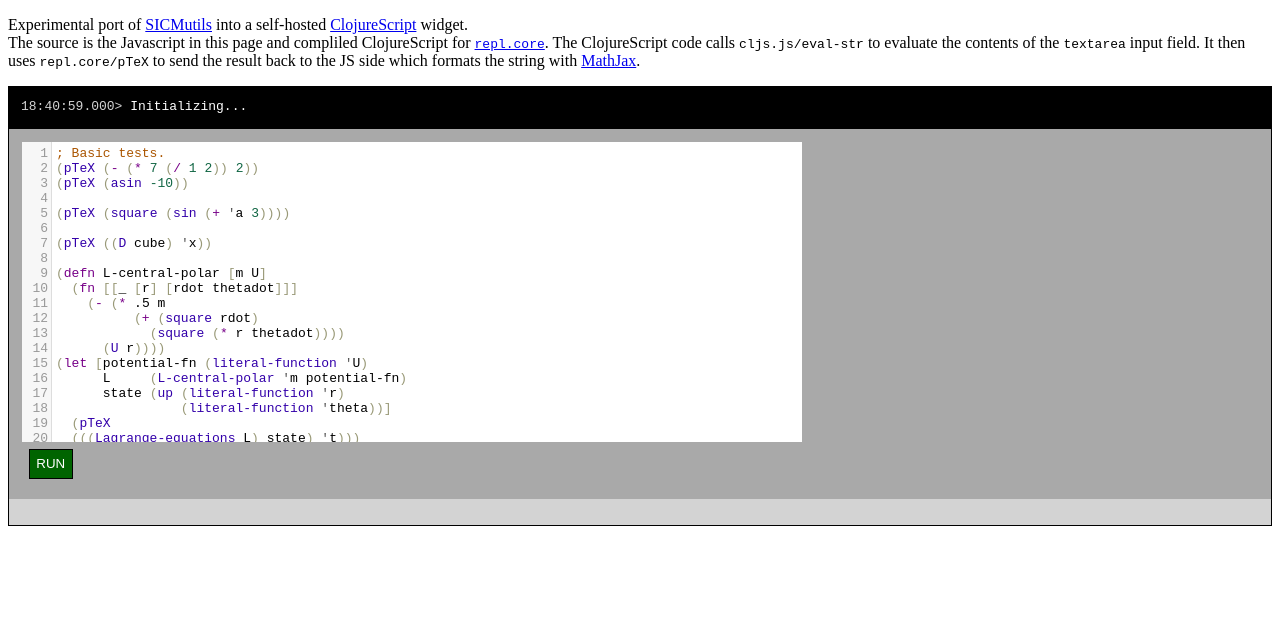
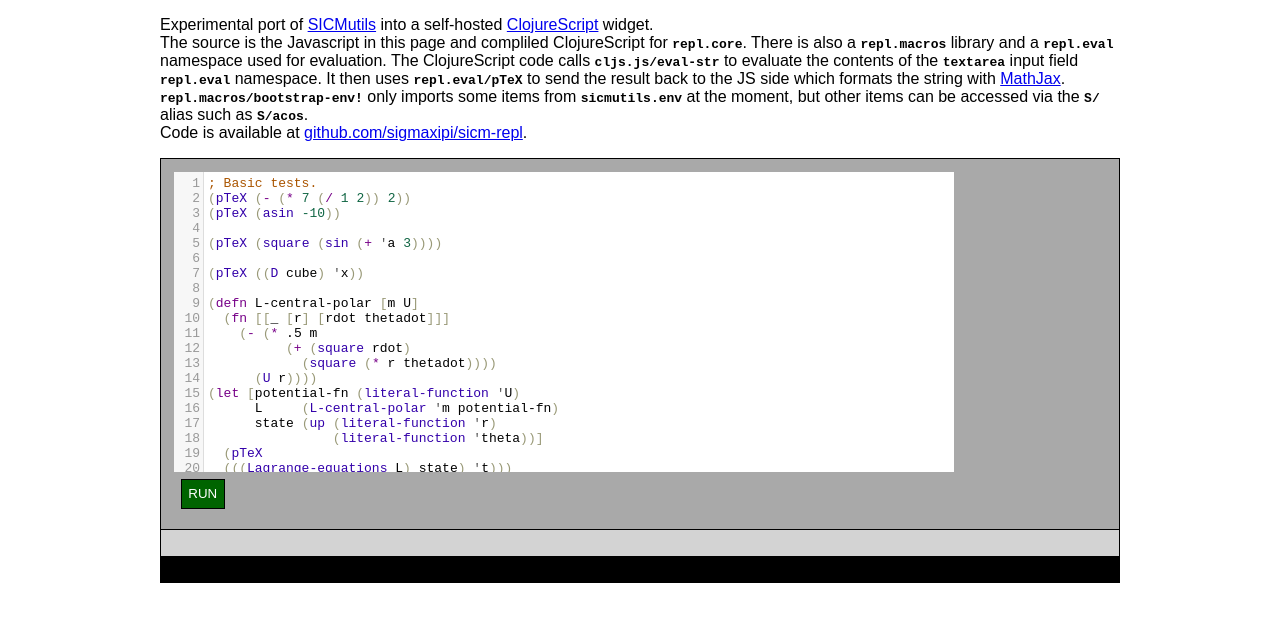
Before and after one commit to sigmaxipi/sicm-repl, a plain HTML site: page index.html in a window 1280 px wide. Drawn offline with nearby package versions, Linux system fonts and the light colour scheme; a script that the page names is missing.

Commit message:
Create repl.eval namespace

```diff
--- a/index.html
+++ b/index.html
@@ -4,6 +4,17 @@
     <meta charset="UTF-8">
     <link rel="stylesheet" href="codemirror.css">
     <style>
+
+body {
+  font-family: sans-serif;
+  max-width: 60em;
+	margin: 0 auto;
+}
+
+code {
+  font-weight: bold;
+}
+
 #log {
   background-color: black;
   font-family: monospace;
@@ -20,12 +31,12 @@
   font-family: monospace;
 }
 
-.sicm-widget .sicm-widget-output {
+.sicm-widget-output {
   background-color: lightgray;
   padding: 1em;
 }
 
-.sicm-widget .sicm-widget-output-line {
+.sicm-widget-output-line {
   border-top: solid 1px black;
   border-left: solid 1px black;
   padding: .25em;
@@ -40,18 +51,18 @@
   background-color: lightgreen;
 }
 
-.sicm-widget .sicm-widget-output-error {
+.sicm-widget-output-error {
   background-color: #ffaaaa;
   padding: .5em;
 }
 
-.sicm-widget .sicm-widget-input {
-  border-top: solid 1px black;
+.sicm-widget-input {
+  border-bottom: solid 1px black;
   background-color: darkgray;
   padding: 1em;
 }
 
-.sicm-widget .sicm-widget-run-button {
+.sicm-widget-run-button {
   border: solid 1px black;
   background-color: darkgreen;
   color: white;
@@ -73,11 +84,14 @@
   <body>
     <p>
       Experimental port of <a href="https://github.com/sicmutils/sicmutils">SICMutils</a> into a self-hosted <a href="https://clojurescript.org/">ClojureScript</a> widget.<br/>
-      The source is the Javascript in this page and compliled ClojureScript for <a href="src/repl/core.cljs"><code>repl.core</code></a>.
-      The ClojureScript code calls <code>cljs.js/eval-str</code> to evaluate the contents of the <code>textarea</code> input field.
-      It then uses <code>repl.core/pTeX</code> to send the result back to the JS side which formats the string with <a href="https://www.mathjax.org/">MathJax</a>.
+      The source is the Javascript in this page and compliled ClojureScript for <code>repl.core</code>.
+      There is also a <code>repl.macros</code> library and a <code>repl.eval</code> namespace used for evaluation.
+      The ClojureScript code calls <code>cljs.js/eval-str</code> to evaluate the contents of the <code>textarea</code> input field <code>repl.eval</code> namespace.
+      It then uses <code>repl.eval/pTeX</code> to send the result back to the JS side which formats the string with <a href="https://www.mathjax.org/">MathJax</a>.
+      <code>repl.macros/bootstrap-env!</code> only imports some items from <code>sicmutils.env</code> at the moment, but other items can be accessed via the <code>S/</code> alias such as <code>S/acos</code>.<br/>
+
+      Code is available at <a href="https://github.com/sigmaxipi/sicm-repl">github.com/sigmaxipi/sicm-repl</a>.
     </p>
-    <div id="log"></div>
     <script>
 // Utility to log events to the page rather than the console.
 function log(str, clazz) {
@@ -153,8 +167,9 @@ class SicmWidget {
 
 (def g (literal-function 'g (-> (X Real Real) Real)))
 (pTeX (g 'x 'y))
-`   );
-//this.inputText.val(``);
+
+"EVALUATION COMPLETE"`   );
+//this.inputText.val(`(pTeX 1) 2`);
     this.codemirror = CodeMirror.fromTextArea(this.inputText[0], {
       lineNumbers: true,
       mode:  "clojure",
@@ -233,6 +248,7 @@ class SicmWidget {
 
 new SicmWidget().insertAfter();
     </script>
+    <div id="log"></div>
     <script src="out/main.js" type="text/javascript"></script>
   </body>
 </html>
```
Also changed, not shown: 3 other files.
